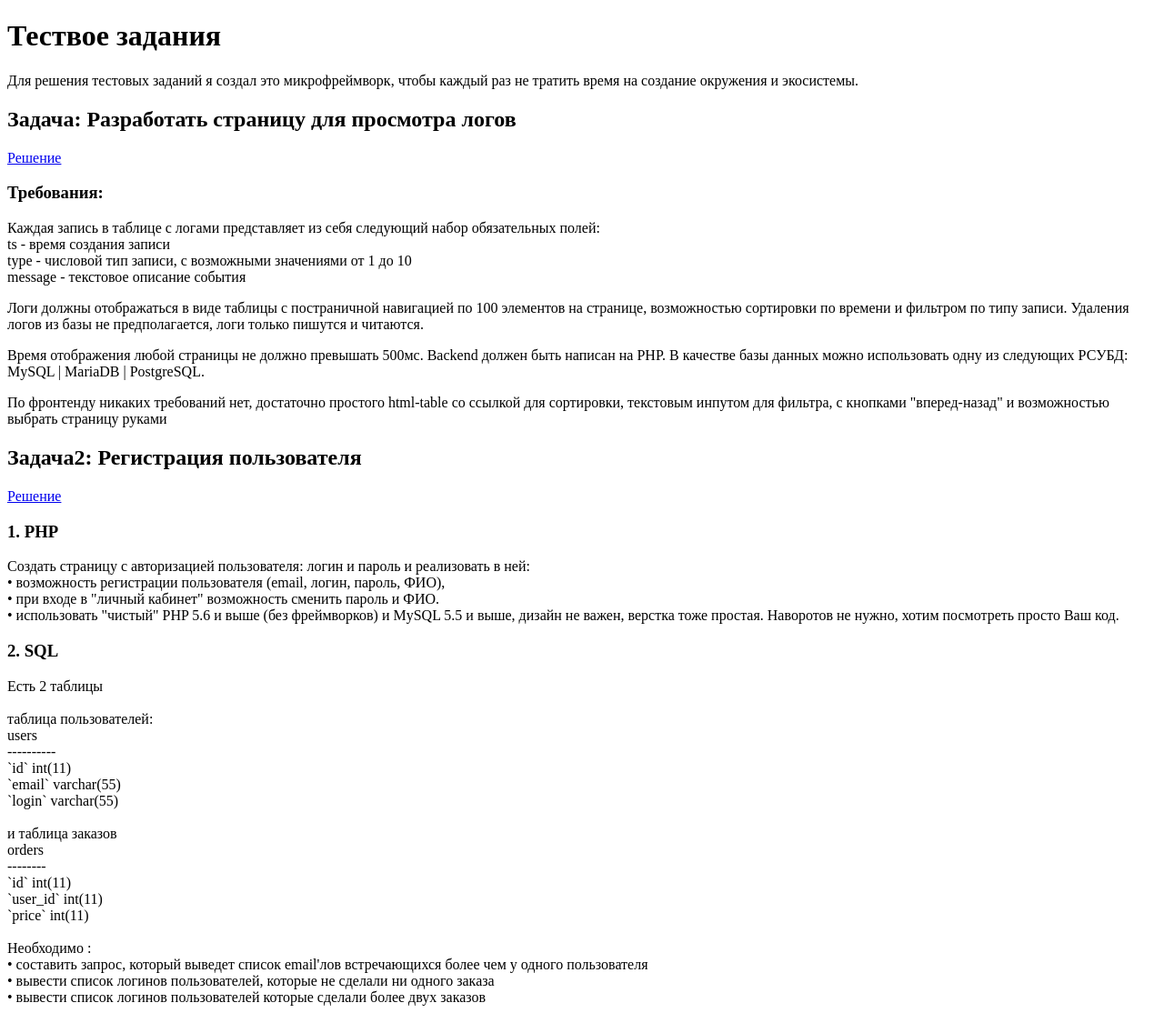
After one commit to ArtShatov/logViewer, a PHP site: page /app/src/components/index/index.html in a window 1280 px wide. The commit adds this page. Shown: the whole page at 91% size. Run offline with PHP 8.4, Linux system fonts and the light colour scheme.

Commit message:
Сделал страницу описания тестовых страниц.

```diff
--- /dev/null
+++ b/web/app/src/components/index/controller.php
@@ -0,0 +1,6 @@
+<?php
+class indexController {
+    public function index() {
+        template::render(__DIR__ . '/index.html');
+    }
+}
--- /dev/null
+++ b/web/app/src/components/index/index.html
@@ -0,0 +1,68 @@
+<!DOCTYPE html>
+<html lang="en">
+<head>
+    <meta charset="UTF-8">
+    <title>Тестовые задания</title>
+</head>
+<body>
+<h1>Тествое задания</h1>
+<p>
+Для решения тестовых заданий я создал это микрофреймворк, чтобы каждый раз не тратить время на создание окружения и экосистемы.
+</p>
+<h2>Задача: Разработать страницу для просмотра логов</h2>
+<a href="/index.php?component=logviewer">Решение</a>
+<h3>Требования:</h3>
+
+<p>
+Каждая запись в таблице с логами представляет из себя следующий набор обязательных полей:<br />
+ts - время создания записи<br />
+type - числовой тип записи, с возможными значениями от 1 до 10<br />
+message - текстовое описание события<br />
+</p>
+
+<p>Логи должны отображаться в виде таблицы с постраничной навигацией по 100 элементов на странице, возможностью сортировки по времени и фильтром по типу записи. Удаления логов из базы не предполагается, логи только пишутся и читаются.
+</p>
+<p>Время отображения любой страницы не должно превышать 500мс. Backend должен быть написан на PHP. В качестве базы данных можно использовать одну из следующих РСУБД: MySQL | MariaDB | PostgreSQL.
+</p>
+<p>
+По фронтенду никаких требований нет, достаточно простого html-table со ссылкой для сортировки, текстовым инпутом для фильтра, с кнопками "вперед-назад" и возможностью выбрать страницу руками
+</p>
+
+<h2>Задача2: Регистрация пользователя</h2>
+<a href="/index.php?component=user">Решение</a><br/>
+
+<h3>1. PHP</h3>
+
+Создать страницу с авторизацией пользователя: логин и пароль и реализовать в ней:<br/>
+• возможность регистрации пользователя (email, логин, пароль, ФИО),<br/>
+• при входе в "личный кабинет" возможность сменить пароль и ФИО.<br/>
+• использовать "чистый" PHP 5.6 и выше (без фреймворков) и MySQL 5.5 и выше, дизайн не важен, верстка тоже простая. Наворотов не нужно, хотим посмотреть просто Ваш код.<br/>
+
+<h3>2. SQL</h3>
+
+Есть 2 таблицы<br/><br/>
+
+таблица пользователей:<br/>
+users<br/>
+----------<br/>
+`id` int(11)<br/>
+`email` varchar(55)<br/>
+`login` varchar(55)<br/><br/>
+
+и таблица заказов<br/>
+orders<br/>
+--------<br/>
+`id` int(11)<br/>
+`user_id` int(11)<br/>
+`price` int(11)<br/><br/>
+
+Необходимо :<br/>
+• составить запрос, который выведет список email'лов встречающихся более чем у одного пользователя<br/>
+• вывести список логинов пользователей, которые не сделали ни одного заказа<br/>
+• вывести список логинов пользователей которые сделали более двух заказов<br/>
+
+
+
+
+</body>
+</html>
--- a/web/app/src/library/template.php
+++ b/web/app/src/library/template.php
@@ -1,7 +1,9 @@
 <?php
 class template {
-    public function render ($template , $data) {
-        extract($data);
+    public function render ($template, $data = null) {
+        if (!is_null($data)) {
+            extract($data);
+        }
         include($template);
     }
 }
--- a/web/public/index.php
+++ b/web/public/index.php
@@ -16,7 +16,7 @@ foreach ($availableComponents as $index => $value) {
 }
 
 $component = ((isset($request->get['component']) and ($request->get['component'] !=='')) ? $request->get['component'] : DEFAULT_COMPONENT);
-$action = ((isset($request->get['action']) and ($request->get['action'] !=='')) ? $request->get['action'] : 'index');
+$action = ((isset($request->get['action']) and ($request->get['action'] !=='')) ? $request->get['action'] : DEFAUTL_ACTION );
 
 if (!in_array($component , $availableComponents)) {
     $component = 'error';
@@ -36,11 +36,10 @@ if (file_exists($modelFileName)) {
 }
 
 $controllerFileName = '../app/src/components/' . $component . '/controller.php';
-
-require_once $controllerFileName;
 if (!file_exists($controllerFileName)) {
     die('Error: Could not load controller: ' . $controllerFileName);
 }
+require_once $controllerFileName;
 
 $ControllerClassName = $component . 'Controller';
 
```
Also changed, not shown: web/app/config.php (+6 -5 lines).
